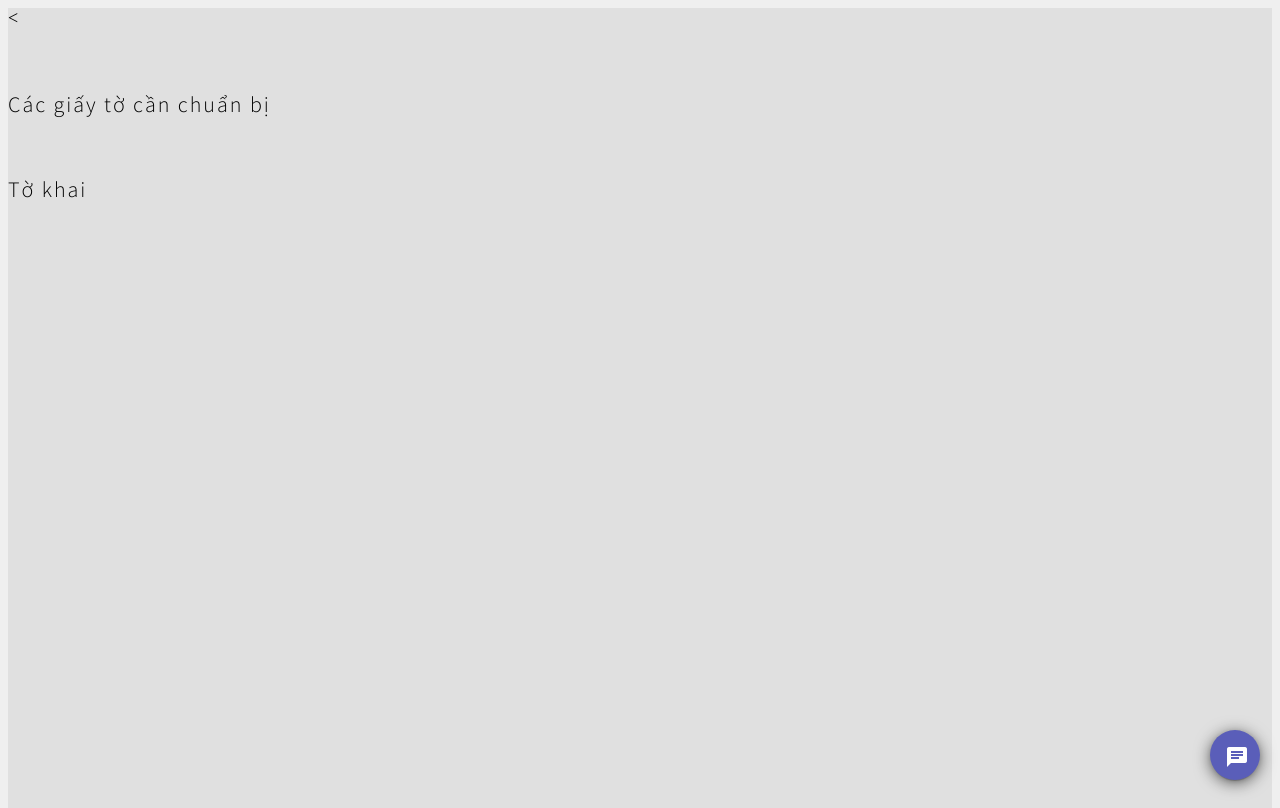
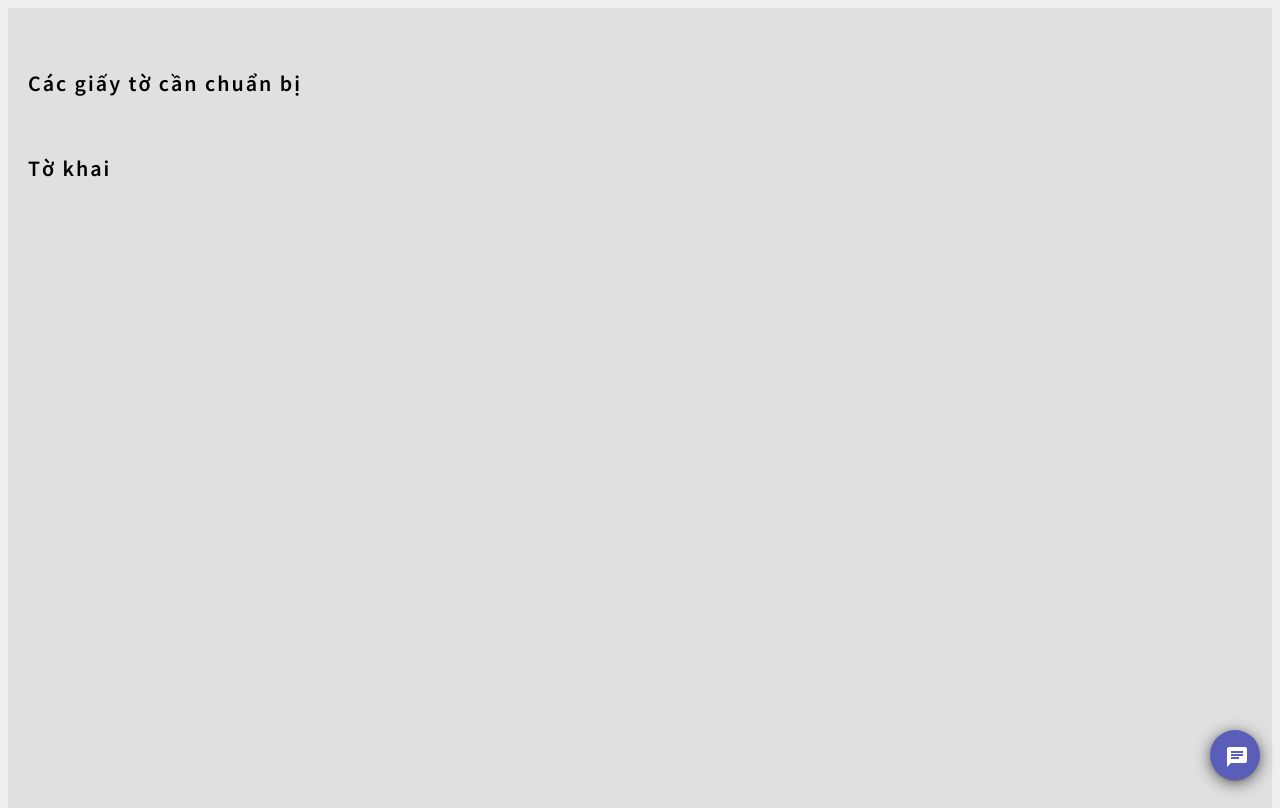
Before and after one commit to minhquan23102000/he-thong-tiep-dan, a Flask app: page / in a window 1280 px wide. Run offline with Flask 2, Linux system fonts and the light colour scheme.

Commit message:
custom layout

```diff
--- a/website/static/css/chatbox.css
+++ b/website/static/css/chatbox.css
@@ -83,18 +83,17 @@
   left: 0;
   bottom: 0;
   right: 0;
-  position: absolute;
+  position: relative;
   margin-bottom:10px;
   z-index: -1;
 }
 #chat-input {
   background: #f4f7f9;
-  width:100%;
+  width:95%;
   position:relative;
   bottom:0;
   height:47px;
   padding-top:15px;
-  padding-right:50px;
   padding-bottom:15px;
   padding-left:15px;
   border:none;
--- a/website/static/css/gallery.css
+++ b/website/static/css/gallery.css
@@ -1,4 +1,4 @@
-@import url('https://fonts.googleapis.com/css?family=Inconsolata|Source+Sans+Pro:200,300,400,600');
+@import url("https://fonts.googleapis.com/css?family=Inconsolata|Source+Sans+Pro:200,300,400,600");
 
 body {
   height: 100vh;
@@ -6,15 +6,13 @@
   flex-direction: column;
   justify-content: left;
   align-items: left;
-  background: #E0E0E0;
-  background-size: cover;   -ms-background-size: cover;   -o-background-size: cover;   -moz-background-size: cover;   -webkit-background-size: cover;
-  background-repeat: no-repeat;
-  background-position: center bottom;
-
+  background: #e0e0e0;
+  padding-left: 20px;
+  padding-right: 0px;
 }
 
 h1 {
-  font-family: 'Source Sans Pro', sans-serif;
+  font-family: "Source Sans Pro", sans-serif;
   font-size: 32px;
   color: 0000;
   font-weight: 300;
@@ -22,17 +20,17 @@
 }
 
 h2 {
-    font-family: 'Source Sans Pro', sans-serif;
+  font-family: "Source Sans Pro", sans-serif;
   font-size: 22px;
   color: 0000;
-    font-weight: 300;
+  font-weight: bold;
   letter-spacing: 2px;
 }
 
 .wrapper {
   display: flex;
-  width:80%;
-  justify-content: left;
+  width: 80%;
+  justify-content: center;
   align-items: center;
   > * {
     margin: 5px;
@@ -47,15 +45,24 @@
   justify-content: center;
   align-items: center;
   overflow: hidden;
-  img {
-      max-width:100%;
-      max-height:100%;
-      vertical-align: middle;
+  background-size: cover;
+  -ms-background-size: cover;
+  -o-background-size: cover;
+  -moz-background-size: cover;
+  -webkit-background-size: cover;
+  background-repeat: no-repeat;
+  background-position: center bottom;
 }
+
+.media img {
+  max-width: 100%;
+  max-height: 100%;
+  height: auto;
+  cursor: -webkit-zoom-in;
 }
 
 .full {
-    display:inline-block;
+  display: inline-block;
   width: fit-content;
   height: fit-content;
 }
@@ -67,34 +74,35 @@
   justify-content: center;
   align-items: center;
   width: 10px;
-  height: 90%;
-  background: #FFF;
-  color: #151E3F;
+  height: 20%;
+  background: #fff;
+  color: #151e3f;
   transition: all 0.9s ease;
-  p {
+}
+.layer p {
   transition: all 0.9s ease;
-    transform: scale(0.1)
-  }
+  transform: scale(0.1);
 }
 
 p {
-  font-family: 'Inconsolata', monospace;
+  font-family: "Inconsolata", monospace;
   text-align: center;
   font-size: 15px;
-  letter-spacing:1px;
+  letter-spacing: 1px;
 }
 
 .media:hover .layer {
   opacity: 0.8;
   width: 90%;
   transition: all 0.5s ease;
-  p {
+}
+
+.media:hover .layer p {
   transform: scale(1);
   transition: all 0.9s ease;
 }
-}
 
-@media (max-width: 800px){
+@media (max-width: 800px) {
   body {
     transform: scale(0.6);
   }
--- a/website/static/js/chatbox.js
+++ b/website/static/js/chatbox.js
@@ -12,7 +12,12 @@
         //myData = JSON.parse(data)
         var response = linkify(String(data.response));
         var tag = data.tag;
-        if (tag != "lời chào" && tag != "cảm xúc" && tag != oldtag && tag != "None") {
+        if (
+          tag != "lời chào" &&
+          tag != "cảm xúc" &&
+          tag != oldtag &&
+          tag != "None"
+        ) {
           $("#tag").text(tag).trigger("change");
         }
 
@@ -53,13 +58,13 @@
         $("#prepare-paper").append(str);
         $("#to-khai").append(tokhai);
 
-        var element = document.querySelectorAll( 'img' );
-          console.log(element)
-          Intense( element );
+        var element = document.querySelectorAll("img");
+        console.log(element);
+        Intense(element);
 
-          $(".layer p").on('click', function() {
-            var msg = $(this).text() ;
-            console.log(msg)
+        $(".layer").on("click", function () {
+          var msg = $(this).text();
+          console.log(msg);
           generate_message(msg, "self");
 
           $.get("/get", { msg: msg }).done(function (data) {
@@ -71,11 +76,7 @@
           });
         });
       });
-
-
     });
-
-
   });
 
   function generate_message(msg, type) {
--- a/website/templates/index.html
+++ b/website/templates/index.html
@@ -1,4 +1,4 @@
-<<!DOCTYPE html>
+<!DOCTYPE html>
 <!--[if lt IE 7]>      <html class="no-js lt-ie9 lt-ie8 lt-ie7"> <![endif]-->
 <!--[if IE 7]>         <html class="no-js lt-ie9 lt-ie8"> <![endif]-->
 <!--[if IE 8]>         <html class="no-js lt-ie9"> <![endif]-->
```
Lines whose indentation alone changed are shown as unchanged.
